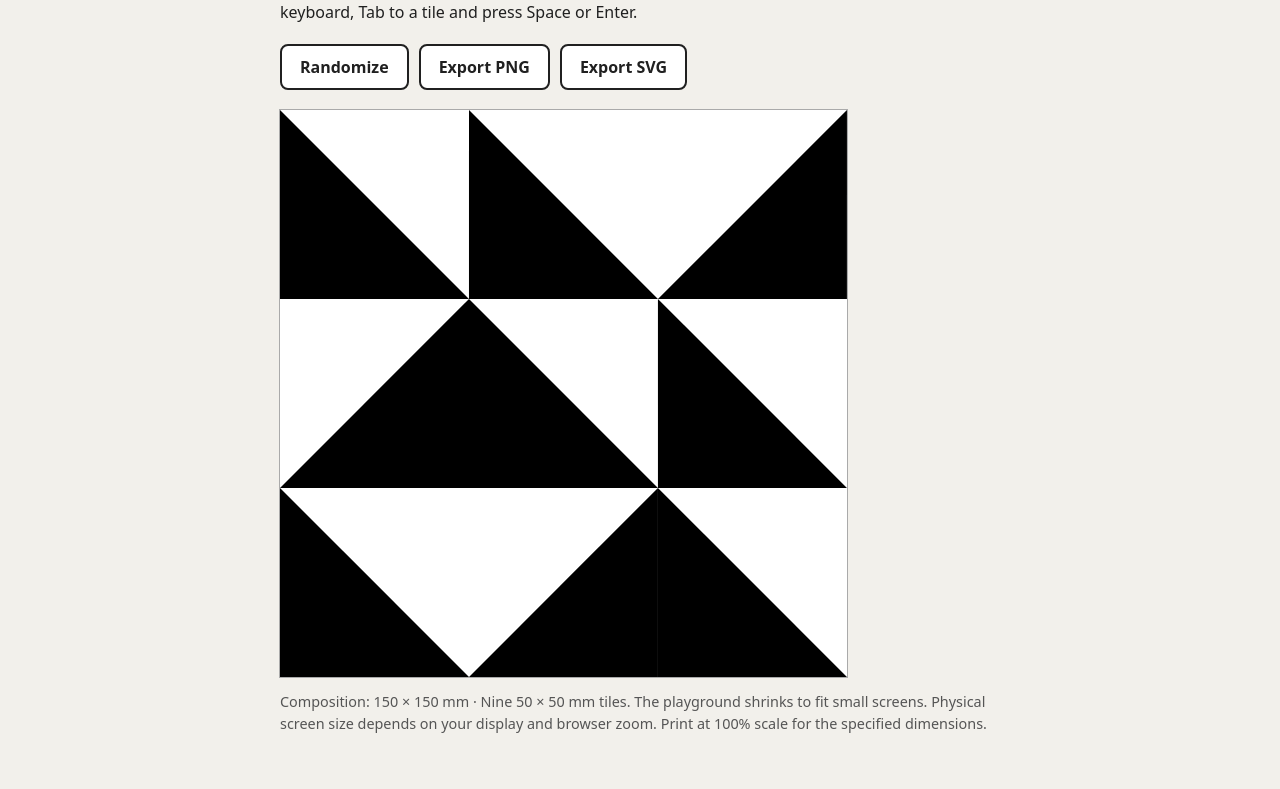
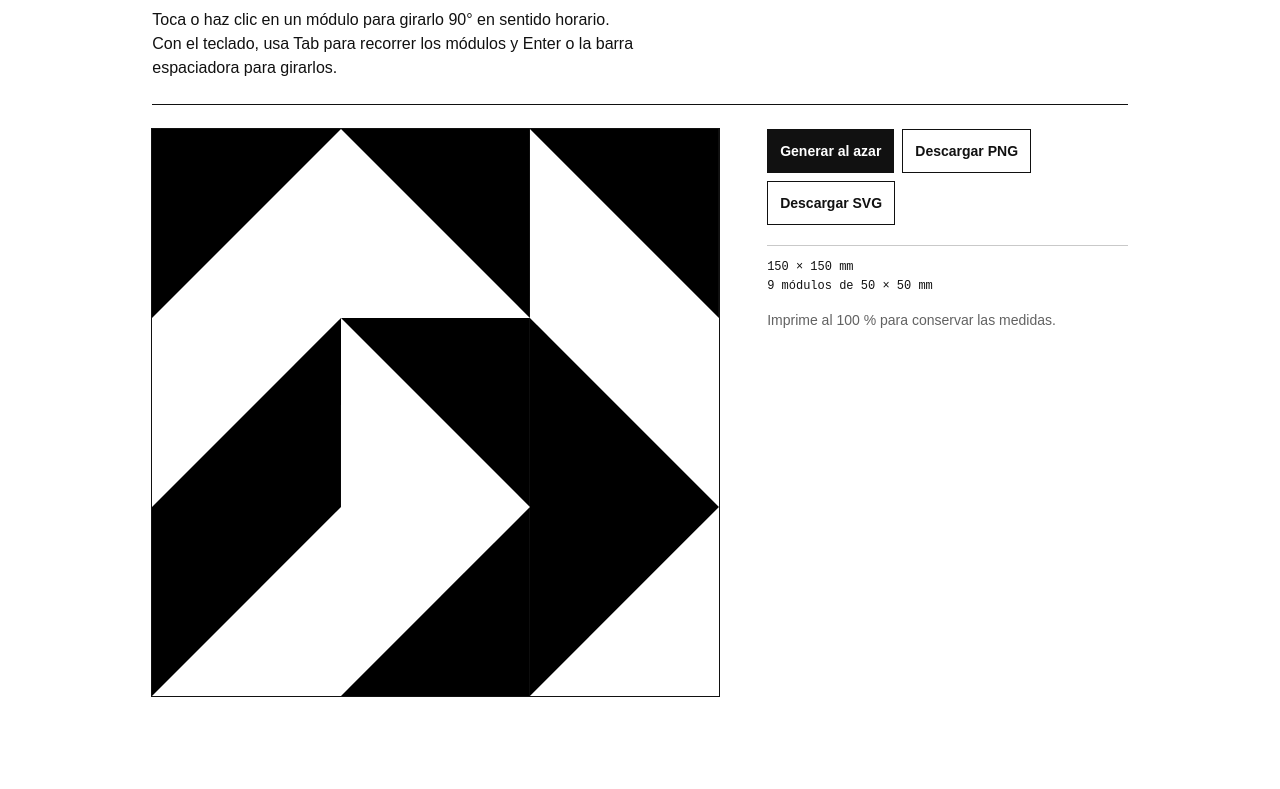
Before and after one commit to emonja/fundamentosdeldisenio, a plain HTML site: page public/tools/truchet.html in a window 1280 px wide. Shown: the part 184-973 px from the top of the page. After the commit the page ends 916 px from the top, so only its background shows below. Drawn offline with Linux system fonts and the light colour scheme.

Commit message:
Renovar Composición Truchet y girar los módulos en cuartos de vuelta

```diff
--- a/public/tools/truchet.html
+++ b/public/tools/truchet.html
@@ -1,144 +1,131 @@
-<!DOCTYPE html>
-<html lang="en">
+<!doctype html>
+<html lang="es">
 <head>
 <meta charset="utf-8">
 <meta name="viewport" content="width=device-width, initial-scale=1">
-<title>Truchet Playground</title>
+<meta name="theme-color" content="#ffffff">
+<title>Composición Truchet · Fundamentos del Diseño</title>
+<link rel="stylesheet" href="../style.css">
 <style>
-  * { box-sizing: border-box; }
-
-  body {
-    margin: 0;
-    padding: 24px 16px;
-    background: #f2f0eb;
-    color: #202020;
-    font-family: system-ui, sans-serif;
+  .tool-page { max-width: 1060px; }
+  .masthead .return-link {
+    margin-left: auto;
+    display: inline-flex;
+    align-items: center;
+    min-height: 44px;
+    font-weight: 700;
   }
-
-  main { max-width: 720px; margin: auto; }
-  h1 { margin: 0 0 12px; font-size: 1.8rem; }
-  p { line-height: 1.5; }
-
-  .toolbar {
-    display: flex;
-    flex-wrap: wrap;
-    gap: 10px;
-    margin: 20px 0;
+  .return-link:hover { text-decoration: underline; text-underline-offset: 4px; }
+  .tool-page h1 { width: fit-content; }
+  .instructions { max-width: 55ch; margin: 14px 0 24px; line-height: 1.5; }
+  .workspace {
+    display: grid;
+    grid-template-columns: minmax(0, 150mm) minmax(200px, 1fr);
+    align-items: start;
+    gap: clamp(24px, 4vw, 48px);
+    border-top: 1px solid var(--ink);
+    padding: 24px 0 36px;
   }
-
-  .toolbar button {
-    min-height: 44px;
-    padding: 10px 18px;
-    border: 2px solid #202020;
-    border-radius: 8px;
-    background: #fff;
-    color: #202020;
-    font: inherit;
-    font-weight: 650;
-    cursor: pointer;
-  }
-
-  .toolbar button:hover { background: #e2e8ed; }
-
   .composition {
     position: relative;
     width: 150mm;
     max-width: 100%;
     aspect-ratio: 1;
-    background: #fff;
-    box-shadow: 0 0 0 1px #aaa;
+    background: var(--white);
+    outline: 1px solid var(--ink);
   }
-
-  #art {
-    display: block;
-    width: 100%;
-    height: 100%;
-  }
-
+  #art { display: block; width: 100%; height: 100%; }
   .tile-controls {
     position: absolute;
     inset: 0;
     display: grid;
-    grid-template-columns: repeat(3, 1fr);
-    grid-template-rows: repeat(3, 1fr);
+    grid-template: repeat(3, 1fr) / repeat(3, 1fr);
   }
-
   .tile {
-    display: block;
     min-width: 0;
     min-height: 0;
     padding: 0;
     border: 0;
-    border-radius: 0;
     background: transparent;
-    cursor: pointer;
     touch-action: manipulation;
   }
-
-  button:focus-visible {
-    outline: 4px solid #006de0;
-    outline-offset: 4px;
+  .tile:focus-visible {
+    outline: 2px solid #fff;
+    outline-offset: -4px;
+    box-shadow: inset 0 0 0 6px #111;
   }
-
-  .tile:focus-visible {
-    outline-offset: -5px;
+  .toolbar { display: flex; flex-wrap: wrap; gap: 8px; }
+  .toolbar button {
+    min-height: 44px;
+    padding: 8px 12px;
+    border: 1px solid var(--ink);
+    background: var(--white);
+    font-size: .875rem;
+    font-weight: 700;
   }
-
-  .note { color: #555; font-size: .9rem; }
+  .toolbar button:first-child { background: var(--ink); color: var(--white); }
+  .toolbar button:hover { background: #f5f5f3; color: var(--ink); }
+  .toolbar button:disabled { opacity: .55; cursor: wait; }
+  .format {
+    margin: 20px 0 0;
+    padding-top: 12px;
+    border-top: 1px solid var(--line);
+    font: .75rem/1.6 monospace;
+  }
+  .print-note, #status { color: var(--muted); font-size: .875rem; line-height: 1.5; }
   #status { min-height: 1.5em; }
-
+  @media (max-width: 860px) {
+    .workspace { grid-template-columns: minmax(0, 1fr); gap: 20px; }
+    .tool-page .masthead .brand { flex-shrink: 0; }
+  }
   @media print {
-    body { padding: 0; background: white; }
-    main { max-width: none; }
-    h1, p, .toolbar { display: none; }
-    .composition { width: 150mm; max-width: none; box-shadow: none; }
-    .tile-controls { display: none; }
+    .tool-page { max-width: none; margin: 0; padding: 0; }
+    .masthead, .opening, .composition-controls, .tile-controls { display: none; }
+    .workspace { display: block; border: 0; padding: 0; }
+    .composition { width: 150mm; height: 150mm; max-width: none; outline: 0; }
   }
-
-/* Shared return navigation; the working surface retains its own colors. */
-.fd-tool-nav{max-width:1200px;margin:0 auto 20px;padding:14px 20px;display:flex;justify-content:space-between;align-items:center;gap:18px;border-bottom:1px solid currentColor;font:12px/1.5 Arial,Helvetica,sans-serif;letter-spacing:.02em;color:inherit}
-.fd-tool-nav a{display:inline-flex;align-items:center;min-height:32px;color:inherit;text-decoration:none;font-weight:700}
-.fd-tool-nav a:hover{text-decoration:underline;text-underline-offset:4px}
-.fd-tool-nav a:focus-visible{outline:2px solid currentColor;outline-offset:4px}
-.fd-tool-nav span{font-size:10px;letter-spacing:.07em;text-transform:uppercase}
-@media(max-width:520px){.fd-tool-nav{padding:10px 16px;margin-bottom:12px}.fd-tool-nav span{display:none}}
-@media print{.fd-tool-nav{display:none!important}}
 </style>
 </head>
 <body>
-<nav class="fd-tool-nav" aria-label="Navegación del curso"><a href="../#herramientas">← Volver al índice</a><span>Fundamentos del Diseño</span></nav>
-<main>
-  <h1>Truchet Playground</h1>
-  <p id="instructions">
-    Tap or click a tile to swap its black and white triangles.
-    Its diagonal stays the same. With a keyboard, Tab to a tile
-    and press Space or Enter.
+<a class="skip" href="#contenido">Ir al contenido</a>
+<div class="shell tool-page">
+  <header class="masthead">
+    <a class="brand" href="../" aria-label="Inicio de Fundamentos del Diseño">FD.</a>
+    <span>FUNDAMENTOS DEL DISEÑO</span>
+    <a class="return-link" href="../#herramientas">← Volver al índice</a>
+  </header>
+
+  <main id="contenido">
+    <div class="opening">
+      <h1>Composición Truchet</h1>
+      <p class="instructions" id="instructions">
+        Toca o haz clic en un módulo para girarlo 90° en sentido horario.
+        Con el teclado, usa Tab para recorrer los módulos y Enter o la barra espaciadora para girarlos.
       </p>
-
-  <div class="toolbar" aria-label="Composition actions">
-    <button id="randomize" type="button">Randomize</button>
-    <button id="export" type="button">Export PNG</button>
-    <button id="export-svg" type="button">Export SVG</button>
     </div>
 
+    <div class="workspace">
       <div class="composition">
         <svg id="art" viewBox="0 0 300 300"
              xmlns="http://www.w3.org/2000/svg"
-         aria-hidden="true" shape-rendering="geometricPrecision">
-    </svg>
-    <div id="tiles" class="tile-controls"
-         role="group" aria-label="Nine editable tiles"
-         aria-describedby="instructions"></div>
+             aria-hidden="true" shape-rendering="geometricPrecision"></svg>
+        <div id="tiles" class="tile-controls" role="group"
+             aria-label="Cuadrícula de nueve módulos" aria-describedby="instructions"></div>
       </div>
 
-  <p class="note">
-    Composition: 150 × 150 mm · Nine 50 × 50 mm tiles.
-    The playground shrinks to fit small screens.
-    Physical screen size depends on your display and browser zoom.
-    Print at 100% scale for the specified dimensions.
-  </p>
-  <p id="status" role="status" aria-live="polite"></p>
+      <div class="composition-controls">
+        <div class="toolbar" role="group" aria-label="Acciones de composición">
+          <button id="randomize" type="button">Generar al azar</button>
+          <button id="export" type="button">Descargar PNG</button>
+          <button id="export-svg" type="button">Descargar SVG</button>
+        </div>
+        <p class="format">150 × 150 mm<br>9 módulos de 50 × 50 mm</p>
+        <p class="print-note">Imprime al 100 % para conservar las medidas.</p>
+        <p id="status" role="status"></p>
+      </div>
+    </div>
   </main>
+</div>
 
 <script>
 "use strict";
@@ -149,41 +136,29 @@ const controls = document.getElementById("tiles");
 const status = document.getElementById("status");
 const exportButton = document.getElementById("export");
 
-/*
-  Each tile has two independent properties:
-  diagonal: 0 = top-left to bottom-right
-            1 = bottom-left to top-right
-  flipped:  swaps which triangle is black
-*/
-const tiles = Array.from({ length: 9 }, () => ({
-  diagonal: 0,
-  flipped: false
-}));
+// The index is the position of the black triangle's right angle, clockwise.
+const orientations = [
+  { points: "0,0 100,0 0,100", corner: "superior izquierda" },
+  { points: "0,0 100,0 100,100", corner: "superior derecha" },
+  { points: "100,0 100,100 0,100", corner: "inferior derecha" },
+  { points: "0,0 100,100 0,100", corner: "inferior izquierda" }
+];
+const tiles = Array(9).fill(0);
 
-const buttons = tiles.map((tile, index) => {
+const buttons = tiles.map((_, index) => {
   const button = document.createElement("button");
   button.type = "button";
   button.className = "tile";
   button.addEventListener("click", () => {
-    tile.flipped = !tile.flipped;
+    tiles[index] = (tiles[index] + 1) % orientations.length;
     render();
+    const { corner } = orientations[tiles[index]];
     status.textContent =
-      `Tile ${Math.floor(index / 3) + 1}, ${index % 3 + 1}: fill swapped.`;
+      `Módulo ${Math.floor(index / 3) + 1}, ${index % 3 + 1}. Vértice negro en la esquina ${corner}.`;
   });
   controls.appendChild(button);
   return button;
 });
-
-function blackTriangle(tile) {
-  if (tile.diagonal === 0) {
-    return tile.flipped
-      ? "0,0 100,100 0,100"
-      : "0,0 100,0 100,100";
-  }
-  return tile.flipped
-    ? "100,0 100,100 0,100"
-    : "0,0 100,0 0,100";
-}
 
 function render() {
   art.replaceChildren();
@@ -195,52 +170,43 @@ function render() {
   background.setAttribute("fill", "#ffffff");
   art.appendChild(background);
 
-  tiles.forEach((tile, index) => {
+  tiles.forEach((orientation, index) => {
     const row = Math.floor(index / 3);
     const column = index % 3;
 
     const triangle = document.createElementNS(SVG_NS, "polygon");
-    triangle.setAttribute("points", blackTriangle(tile));
+    const { points, corner } = orientations[orientation];
+    triangle.setAttribute("points", points);
     triangle.setAttribute("transform",
       `translate(${column * 100} ${row * 100})`);
     triangle.setAttribute("fill", "#000000");
     art.appendChild(triangle);
 
-    const diagonal = tile.diagonal === 0
-      ? "top left to bottom right"
-      : "bottom left to top right";
-    const blackSide = tile.diagonal === 0
-      ? (tile.flipped ? "lower left" : "upper right")
-      : (tile.flipped ? "lower right" : "upper left");
-
     buttons[index].setAttribute("aria-label",
-      `Row ${row + 1}, column ${column + 1}. ` +
-      `Diagonal ${diagonal}. Black triangle ${blackSide}. ` +
-      "Activate to swap fills.");
+      `Fila ${row + 1}, columna ${column + 1}. Vértice negro en la esquina ${corner}.`);
   });
 }
 
 function randomize(announce = true) {
-  tiles.forEach(tile => {
-    tile.diagonal = Math.random() < 0.5 ? 0 : 1;
-    tile.flipped = Math.random() < 0.5;
-  });
+  for (let index = 0; index < tiles.length; index++) {
+    tiles[index] = Math.floor(Math.random() * orientations.length);
+  }
   render();
-  if (announce) status.textContent = "New random composition ready.";
+  if (announce) status.textContent = "Nueva composición al azar.";
 }
 
 function canvasToBlob(canvas) {
   return new Promise((resolve, reject) => {
     canvas.toBlob(blob => {
       if (blob) resolve(blob);
-      else reject(new Error("PNG creation failed."));
+      else reject(new Error("No se pudo generar el PNG."));
     }, "image/png");
   });
 }
 
 async function exportPNG() {
   exportButton.disabled = true;
-  status.textContent = "Preparing PNG…";
+  status.textContent = "Preparando PNG…";
   let sourceURL;
 
   try {
@@ -259,7 +225,7 @@ async function exportPNG() {
     const image = new Image();
     await new Promise((resolve, reject) => {
       image.onload = resolve;
-      image.onerror = () => reject(new Error("Image loading failed."));
+      image.onerror = () => reject(new Error("No se pudo cargar la imagen."));
       image.src = sourceURL;
     });
 
@@ -267,7 +233,7 @@ async function exportPNG() {
     canvas.width = 1800;
     canvas.height = 1800;
     const context = canvas.getContext("2d");
-    if (!context) throw new Error("Canvas is unavailable.");
+    if (!context) throw new Error("El lienzo no está disponible.");
 
     context.drawImage(image, 0, 0, canvas.width, canvas.height);
     const png = await canvasToBlob(canvas);
@@ -282,10 +248,10 @@ async function exportPNG() {
 
     // Leave time for the browser to begin the download.
     setTimeout(() => URL.revokeObjectURL(downloadURL), 60000);
-    status.textContent = "PNG ready: 1800 × 1800 pixels. Download requested.";
+    status.textContent = "PNG de 1800 × 1800 píxeles listo para descargar.";
   } catch (error) {
     console.error(error);
-    status.textContent = "The PNG could not be created. Please try again.";
+    status.textContent = "No se pudo generar el PNG. Inténtalo de nuevo.";
   } finally {
     if (sourceURL) URL.revokeObjectURL(sourceURL);
     exportButton.disabled = false;
@@ -323,7 +289,7 @@ function exportSVG() {
 
   setTimeout(() => URL.revokeObjectURL(url), 60000);
   status.textContent =
-    "SVG ready: 150 × 150 mm. Download requested.";
+    "SVG de 150 × 150 mm listo para descargar.";
 }
 
 document.getElementById("export-svg")
```
Lines whose indentation alone changed are shown as unchanged.
